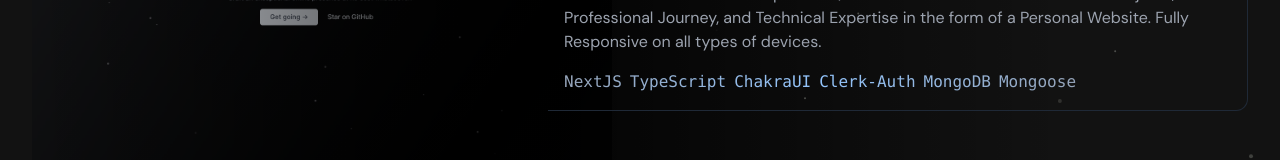
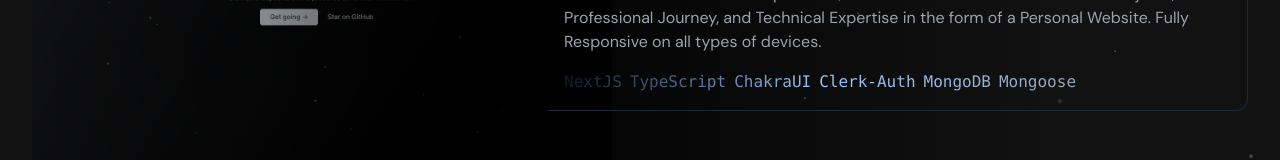
Before and after one commit to 99Yash/ygkr, a Next.js app: page /projects in a window 1280 px wide. Shown: the part 394-554 px from the top of the page. Built offline with nearby package versions, Linux system fonts and the light colour scheme.

Commit message:
bit of refactor

```diff
--- a/src/components/project.tsx
+++ b/src/components/project.tsx
@@ -39,9 +39,9 @@
         >
           {project.description}
         </p>
-        <ul className="flex w-fit flex-wrap gap-2 bg-gradient-to-r from-slate-400 via-blue-300 to-slate-400 bg-clip-text text-transparent">
+        <ul className="flex w-fit flex-wrap gap-2 bg-gradient-to-r from-slate-900 via-blue-300 to-slate-400 bg-clip-text text-transparent">
           {project.tech.map((tech, idx) => (
-            <li key={idx} className="font-mono">
+            <li key={idx} className=" font-mono">
               {tech}
             </li>
           ))}
```
